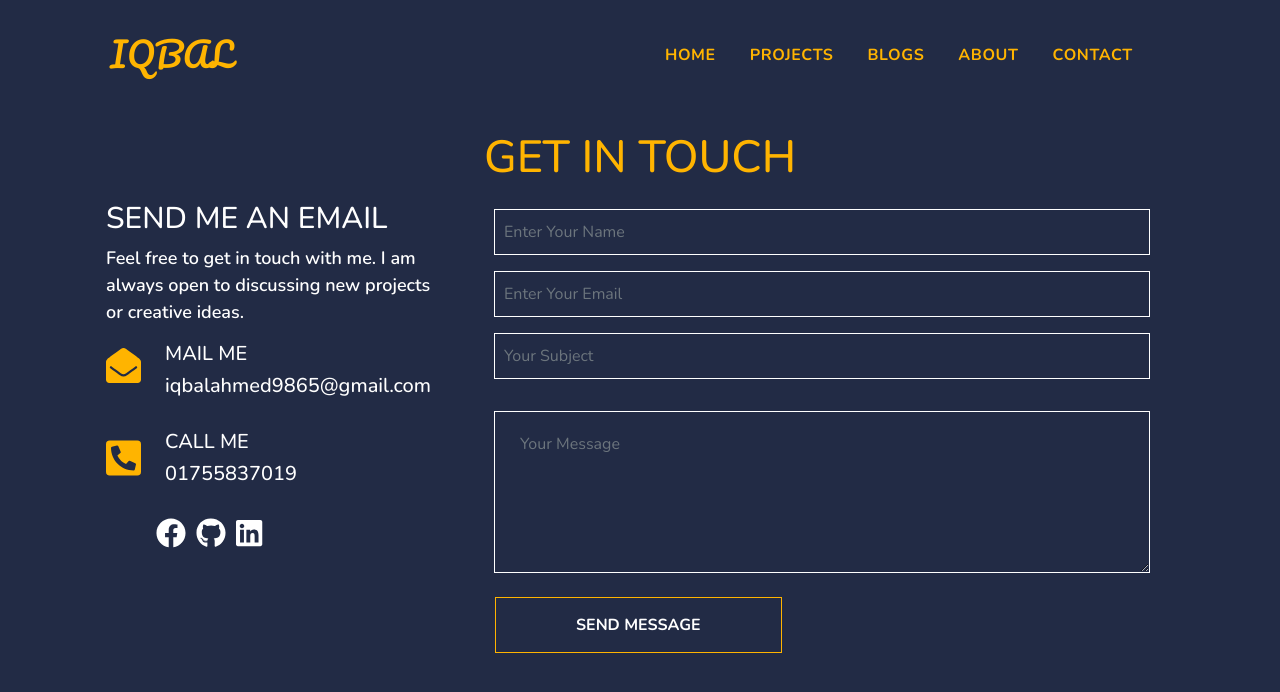
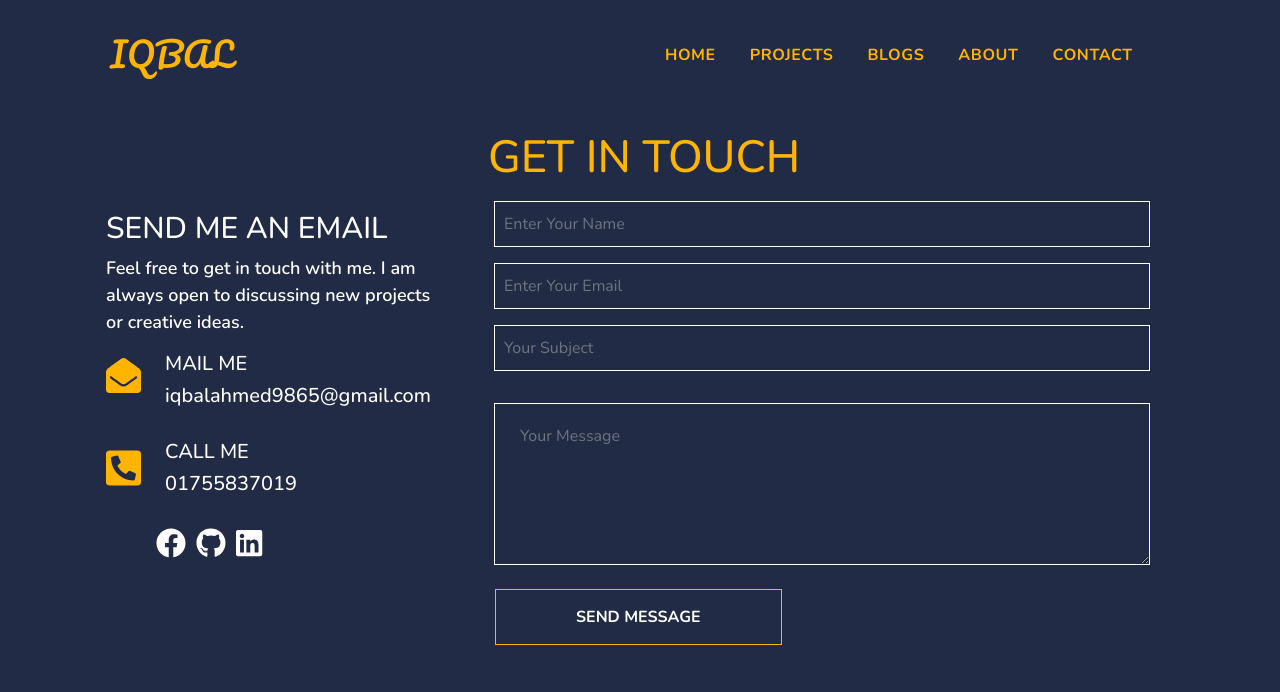
Before and after one commit to iqbal9865/PORTFOLIO, a React (Create React App) app: page /contact in a window 1280 px wide. Shown: the top 692 px of the page. Built offline with nearby package versions, Linux system fonts and the light colour scheme.

Commit message:
updating contact page

```diff
--- a/package.json
+++ b/package.json
@@ -16,7 +16,7 @@
     "react-hook-form": "^7.3.6",
     "react-particles-js": "^3.4.1",
     "react-router-dom": "^5.2.0",
-    "react-scripts": "4.0.3",
+    "react-scripts": "^4.0.3",
     "react-typical": "^0.1.3",
     "web-vitals": "^1.1.1"
   },
--- a/src/components/Contact/Contact.js
+++ b/src/components/Contact/Contact.js
@@ -17,8 +17,8 @@ const Contact = () => {
             <Navbar/>
             <div>
                 <div className='row py-2 w-100 m-auto container'>
-                    <h1 className='my-3 get-in-touch' style={{fontSize:'45px',color:'#ffb400'}}>GET IN TOUCH </h1>
-                    <div className='col-lg-4 col-12'>
+
+                    <div className='col-lg-4 col-12 mt-5 pt-5'>
                         <div className=''>
                             <h4 style={{fontSize:'30px'}} className='text-start pr-5'>SEND ME AN EMAIL</h4>
                             <p style={{fontSize:'18px'}} className='text-start pr-5'>Feel free to get in touch with me. I am always open to discussing new  projects or creative ideas.</p>
@@ -43,11 +43,9 @@ const Contact = () => {
                         <a href="https://github.com/iqbal9865"><FontAwesomeIcon style={{fontSize:'30px',marginLeft:'10px',marginBottom:'30px',color:'#fff'}} icon={faGithub} /></a>
                         <a href="https://www.linkedin.com/in/iqbal-ahmed43/"><FontAwesomeIcon style={{fontSize:'30px',marginLeft:'10px',marginBottom:'30px',color:'#fff'}} icon={faLinkedin} /></a>
                         </div>
-
-
-
                     </div>
                     <div className='col-lg-8 col-12'>
+                    <h1 className='my-3 get-in-touch' style={{fontSize:'45px',color:'#ffb400', textAlign: 'left', padding: '0 18px'}}>GET IN TOUCH </h1>
                       <form className='form' target='_blank' action="https://formspree.io/f/xgerozkq"
                         method="POST">
                         <div>
```
Also changed, not shown: 1 other file (tests, documents, lock files or other folders).
